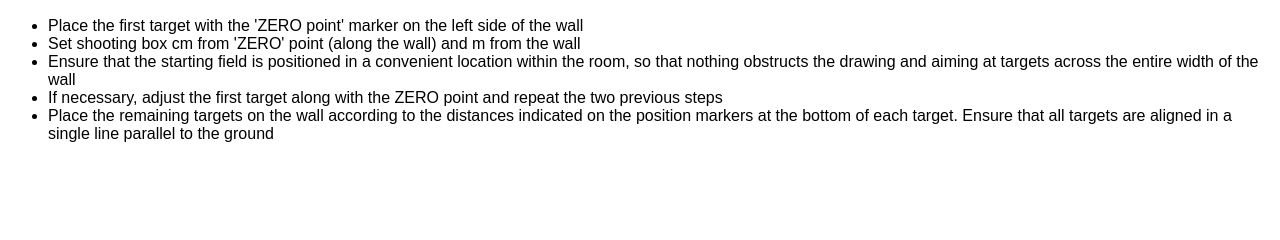
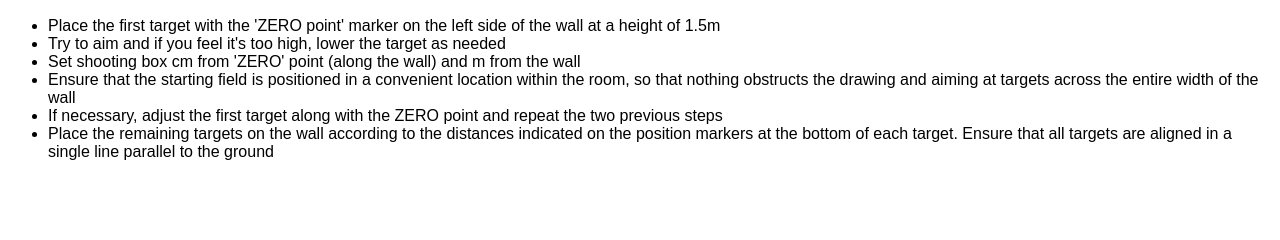
Before and after one commit to bszczuka/steel-training, a Flask app: template templates/pdf_template.html in a window 1280 px wide. Shown: the part 466-706 px from the top of the page. Run offline with Flask 3, Linux system fonts and the light colour scheme; the template is opened without the code that fills it, so the values that code supplies are empty.

Commit message:
Add target height placement info

```diff
--- a/templates/pdf_template.html
+++ b/templates/pdf_template.html
@@ -95,7 +95,8 @@
     <p>{%trans%}Distance from wall{%endtrans%}: {{ distance }}m</p>
     <p>{%trans%}Stage preparation{%endtrans%}:</p>
     <ul>
-        <li>{%trans%}Place the first target with the 'ZERO point' marker on the left side of the wall{%endtrans%}</li>
+        <li>{%trans%}Place the first target with the 'ZERO point' marker on the left side of the wall at a height of 1.5m{%endtrans%}</li>
+        <li>{%trans%}Try to aim and if you feel it's too high, lower the target as needed{%endtrans%}</li>
         <li>{%trans%}Set shooting box{%endtrans%} {{ box_position }}cm {%trans%}from 'ZERO' point (along the wall) and{%endtrans%} {{distance}}m {%trans%}from the wall{%endtrans%}</li>
         <li>{%trans%}Ensure that the starting field is positioned in a convenient location within the room, so that nothing obstructs the drawing and aiming at targets across the entire width of the wall{%endtrans%}</li>
         <li>{%trans%}If necessary, adjust the first target along with the ZERO point and repeat the two previous steps{%endtrans%}</li>
--- a/templates/pdf_template_ipsc.html
+++ b/templates/pdf_template_ipsc.html
@@ -87,7 +87,8 @@
         <p>{%trans%}Distance from wall{%endtrans%}: {{ distance }}m</p>
         <p>{%trans%}Stage preparation{%endtrans%}:</p>
         <ul>
-            <li>{%trans%}Place the first target with the 'ZERO point' marker on the left or right side of the wall{%endtrans%}</li>
+            <li>{%trans%}Place the first target with the 'ZERO point' marker on the left or right side of the wall at a height of 1.5m{%endtrans%}</li>
+            <li>{%trans%}Try to aim and if you feel it's too high, lower the target as needed{%endtrans%}</li>
             <li>{%trans%}Set shooting box{%endtrans%} {{ box_position|round(1,'ceil') }}cm {%trans%}from 'ZERO' point (along the wall) and{%endtrans%} {{distance}}m {%trans%}from the wall{%endtrans%}</li>
             <li>{%trans%}Ensure that the starting field is positioned in a convenient location within the room, so that nothing obstructs the drawing and aiming at targets across the entire width of the wall{%endtrans%}</li>
             <li>{%trans%}If necessary, adjust the first target along with the ZERO point and repeat the two previous steps{%endtrans%}</li>
--- a/templates/pdf_template_shootoff.html
+++ b/templates/pdf_template_shootoff.html
@@ -109,7 +109,8 @@
         <p>{%trans%}Distance from wall{%endtrans%}: {{ distance }}m</p>
         <p>{%trans%}Stage preparation{%endtrans%}:</p>
         <ul>
-            <li>{%trans%}Place the first target with the 'ZERO point' marker on the left or right side of the wall{%endtrans%}</li>
+            <li>{%trans%}Place the first target with the 'ZERO point' marker on the left or right side of the wall at a height of 1.5m{%endtrans%}</li>
+            <li>{%trans%}Try to aim and if you feel it's too high, lower the target as needed{%endtrans%}</li>
             <li>{%trans%}Set shooting box{%endtrans%} {{ box_position|round(1,'ceil') }}cm {%trans%}from 'ZERO' point (along the wall) and{%endtrans%} {{distance}}m {%trans%}from the wall{%endtrans%}</li>
             <li>{%trans%}Ensure that the starting field is positioned in a convenient location within the room, so that nothing obstructs the drawing and aiming at targets across the entire width of the wall{%endtrans%}</li>
             <li>{%trans%}If necessary, adjust the first target along with the ZERO point and repeat the two previous steps{%endtrans%}</li>
```
Also changed, not shown: translations/pl/LC_MESSAGES/messages.po, 1 other file.
